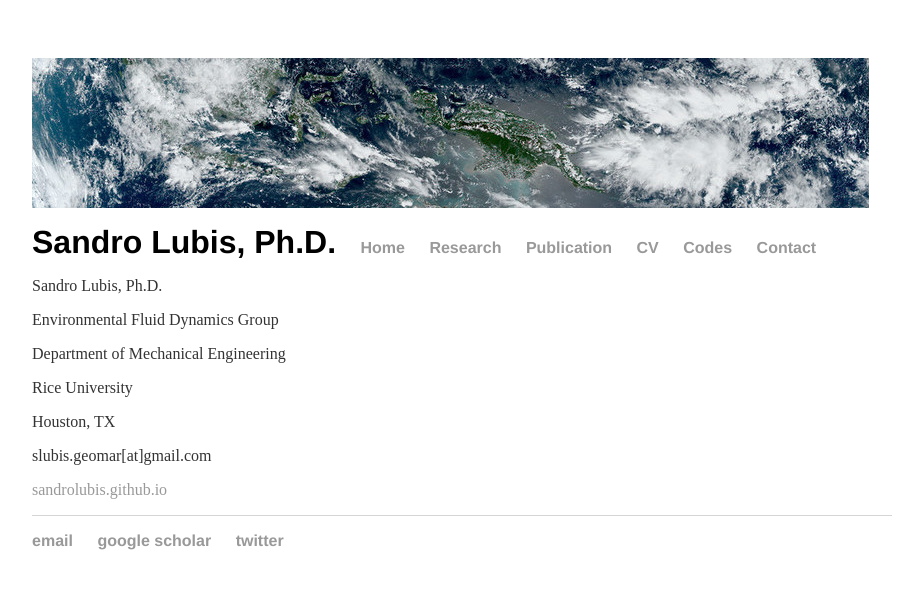
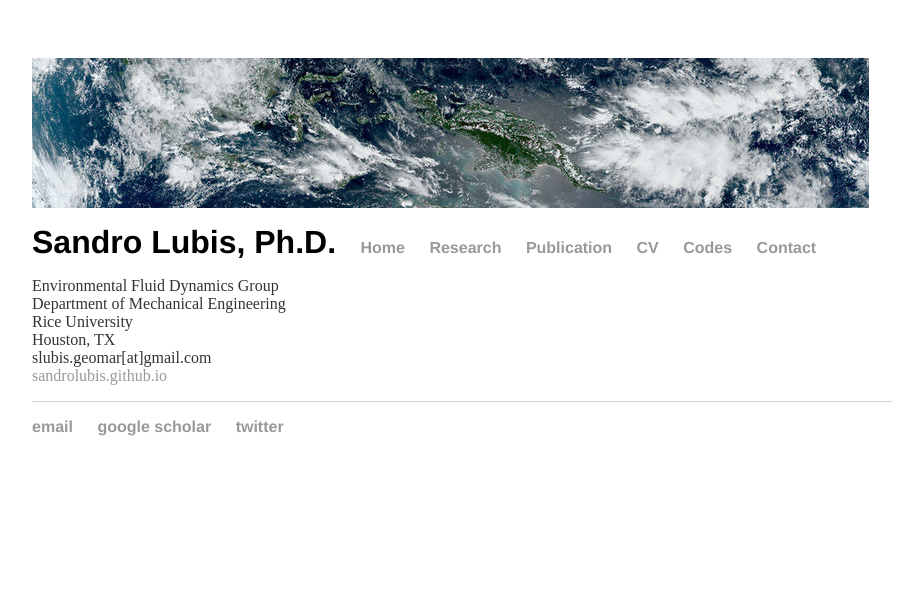
Before and after one commit to sandrolubis/sandrolubis.github.io, a Jekyll site: the page built from contact/index.html, in a window 1280 px wide. Shown: the top 589 px of the page, without its empty margins (276-1176 px from the left). Built offline with Jekyll 4.4.1, drawn with Linux system fonts in a browser that asks for light colours.

Commit message:
Update index.html

```diff
--- a/contact/index.html
+++ b/contact/index.html
@@ -4,17 +4,5 @@
 ---
 
 <div class="research">
-	<p>Sandro Lubis, Ph.D.</p>
-
-	<p>Environmental Fluid Dynamics Group</p>
-
-	<p>Department of Mechanical Engineering</p>
-
-	<p>Rice University</p>
-
-	<p>Houston, TX</p>
-
-	<p>slubis.geomar[at]gmail.com</p>
-
-	<p><a href="https://sandrolubis.github.io">sandrolubis.github.io</a></p>
+	<p>Environmental Fluid Dynamics Group<br>Department of Mechanical Engineering<br>Rice University<br>Houston, TX<br>slubis.geomar[at]gmail.com<br><a href="https://sandrolubis.github.io">sandrolubis.github.io</a></p>
 </div>
```
